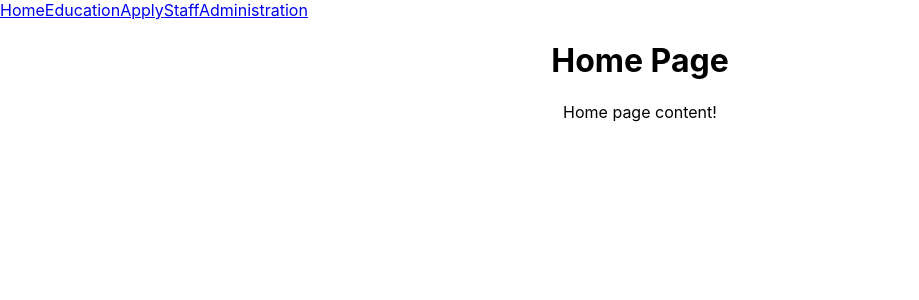
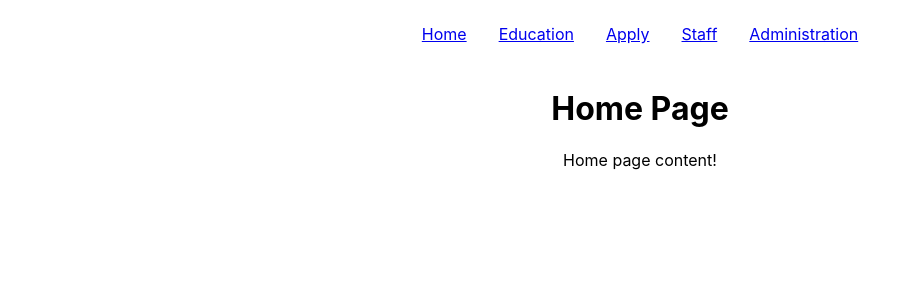
Before and after one commit to Gogoreds/group-project-frontend-mofg, a React (Create React App) app: page / in a window 1280 px wide. Shown: the top 300 px of the page, without its empty margins (0-919 px from the left). Built offline with nearby package versions, Linux system fonts and the light colour scheme.

Commit message:
Added simple css to navbar so its not complete trash

```diff
--- a/src/App.css
+++ b/src/App.css
@@ -1,16 +1,5 @@
 .App {
   text-align: center;
-}
-
-.App-logo {
-  height: 40vmin;
-  pointer-events: none;
-}
-
-@media (prefers-reduced-motion: no-preference) {
-  .App-logo {
-    animation: App-logo-spin infinite 20s linear;
-  }
 }
 
 .App-header {
--- a/src/components/Navbar.js
+++ b/src/components/Navbar.js
@@ -6,11 +6,11 @@ const Navbar = () => {
     return (
       <header>
         <nav className="nav">
-          <Link to="/">Home</Link>
-          <Link to="/education">Education</Link>
-          <Link to="/apply">Apply</Link>
-          <Link to="/staff">Staff</Link>
-          <Link to="/administration">Administration</Link>
+          <Link to="/" className="nav-item">Home</Link>
+          <Link to="/education" className="nav-item">Education</Link>
+          <Link to="/apply" className="nav-item">Apply</Link>
+          <Link to="/staff" className="nav-item">Staff</Link>
+          <Link to="/administration" className="nav-item">Administration</Link>
         </nav>
       </header>
     );
--- a/src/components/navbar.css
+++ b/src/components/navbar.css
@@ -0,0 +1,8 @@
+.nav{
+    text-align: center;
+    padding: 1.5em;
+}
+
+.nav-item{
+    margin: 1em;
+}
```
